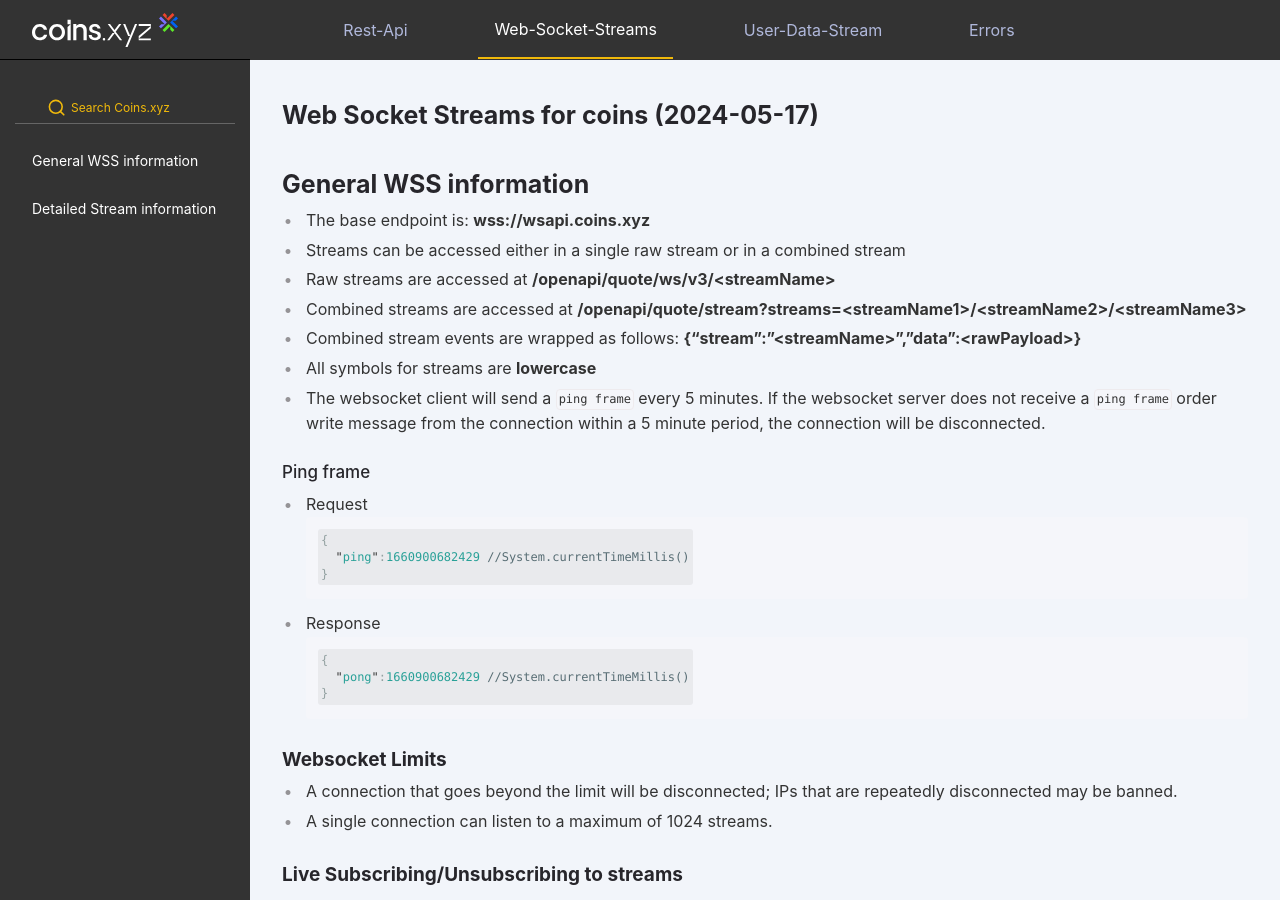
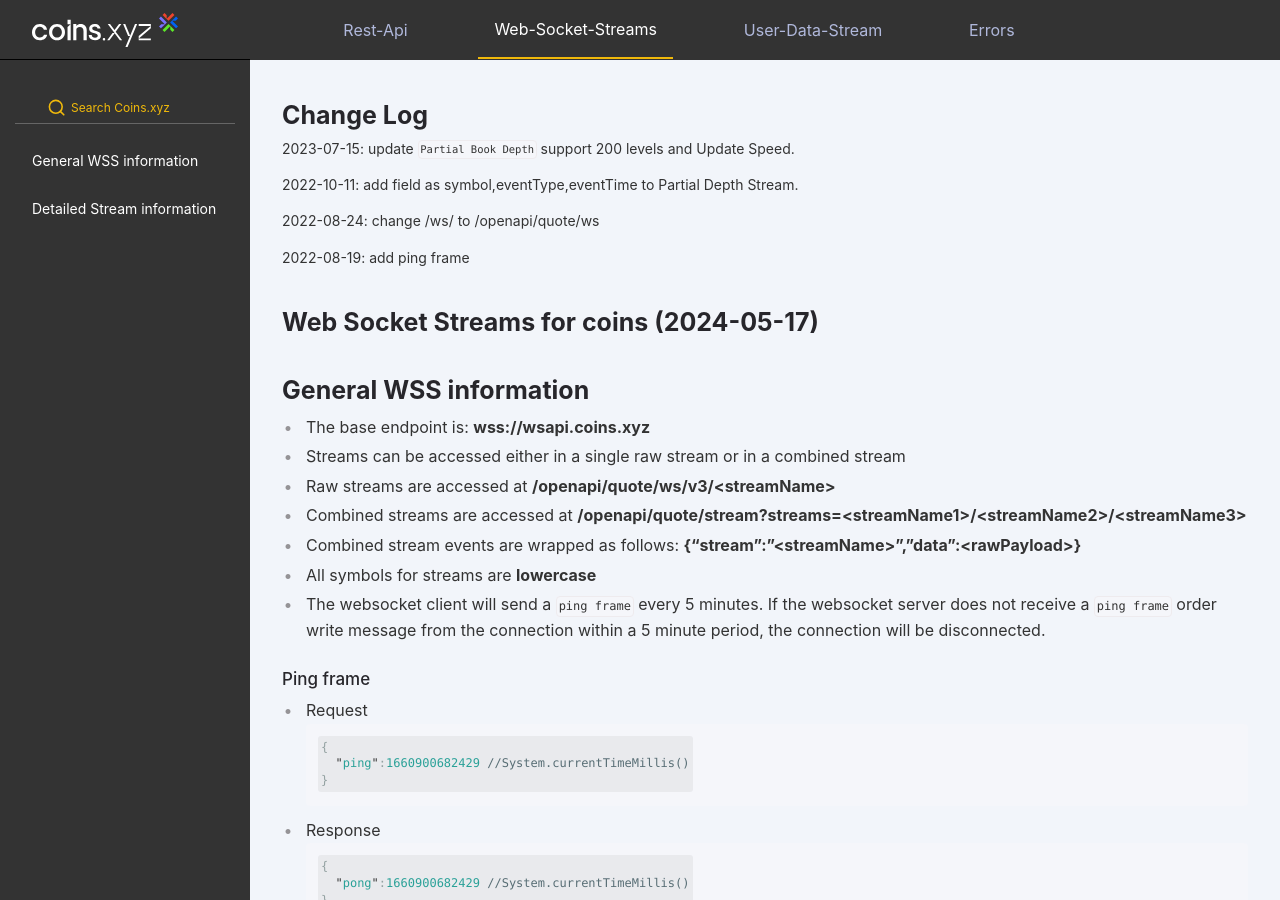
Before and after one commit to coins-docs/xyz, a Jekyll site: the page built from docs/web-socket-streams.md, in a window 1280 px wide and 900 px high. Built offline with Jekyll 4.4.1, drawn with Linux system fonts in a browser that asks for light colours; some of the changed text lies outside the part shown.

Commit message:
Update web-socket-streams.md

```diff
--- a/docs/web-socket-streams.md
+++ b/docs/web-socket-streams.md
@@ -5,6 +5,17 @@ nav: sidebar/web-socket-streams.html
 layout: default
 ---
 
+
+
+# Change Log
+
+2023-07-15: update `Partial Book Depth`  support 200 levels and Update Speed.
+
+2022-10-11: add field as symbol,eventType,eventTime to Partial Depth Stream.
+
+2022-08-24: change /ws/ to /openapi/quote/ws
+
+2022-08-19: add ping frame
 
 
 # Web Socket Streams for coins (2024-05-17)
```
Also changed, not shown: other parts of docs/web-socket-streams.md (+2 -2 lines).
